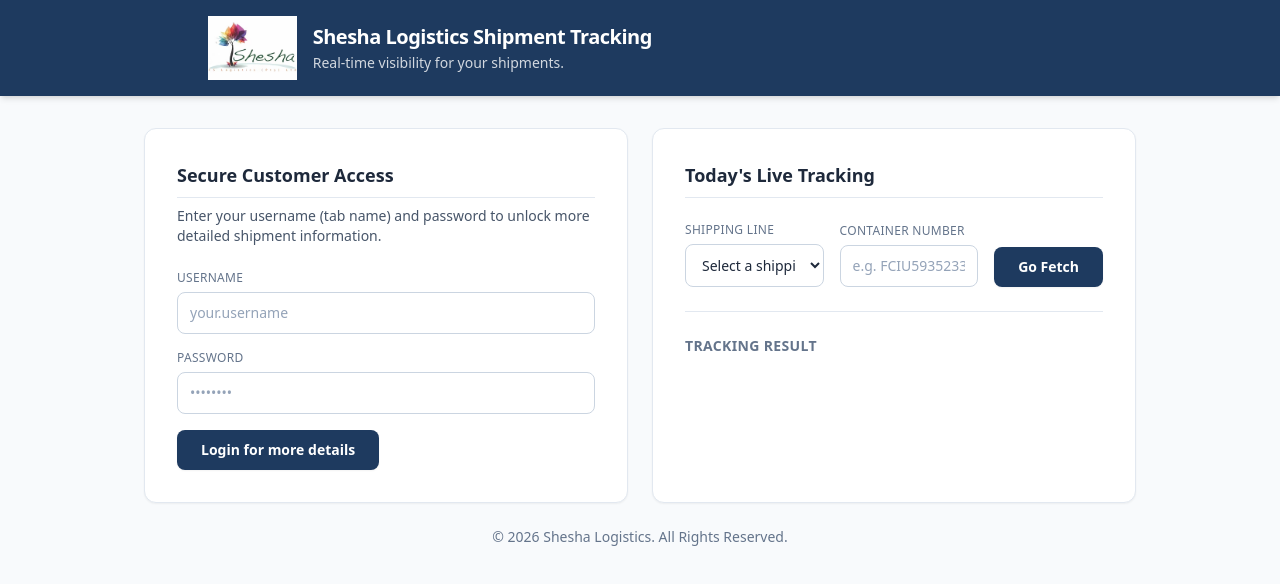
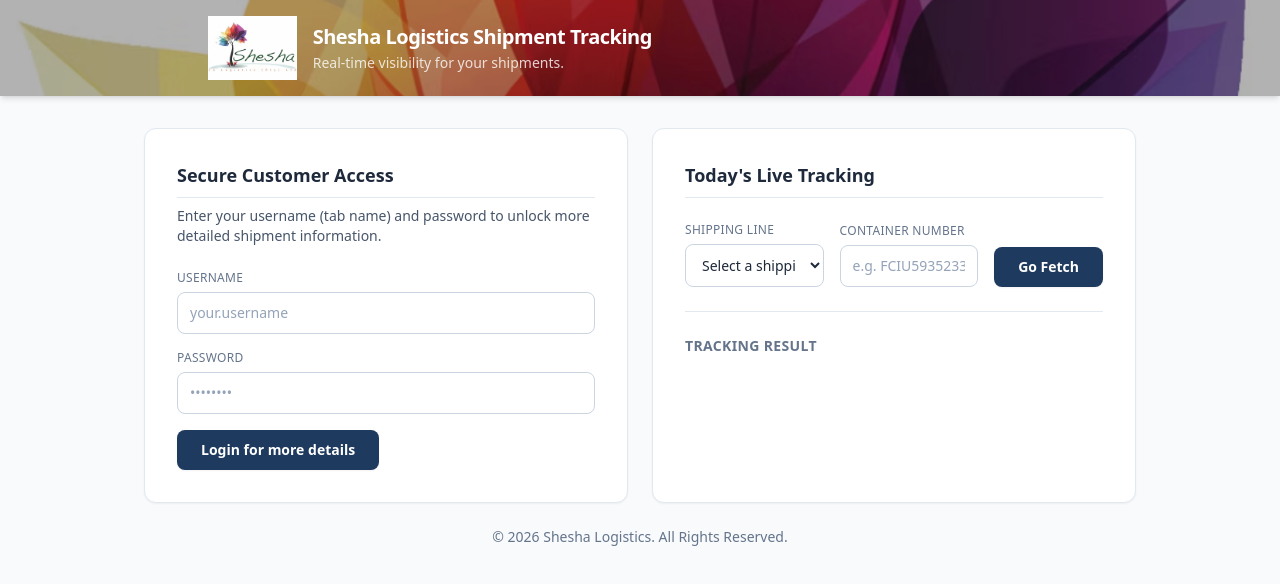
Before and after one commit to romeopestana/redfiniti-tracking, a website: page indexshipping.html in a window 1280 px wide. Drawn offline with nearby package versions, Linux system fonts and the light colour scheme.

Commit message:
Updated the banner

```diff
--- a/indexshipping.html
+++ b/indexshipping.html
@@ -27,9 +27,18 @@
   </style>
 </head>
 <body class="min-h-screen bg-slate-50 text-slate-800">
-  <!-- Top bar: Shesha-style header -->
-  <header class="bg-[#1e3a5f] text-white shadow-md">
-    <div class="max-w-4xl mx-auto px-4 py-4 flex flex-col sm:flex-row sm:items-center sm:justify-between gap-4">
+  <!-- Top bar: Shesha-style header with image banner -->
+  <header class="relative text-white shadow-md">
+    <!-- Full-width header image -->
+    <img
+      src="shesha header.avif"
+      alt="Shesha Logistics header"
+      class="absolute inset-0 w-full h-full object-cover"
+    />
+    <!-- Subtle overlay for readability -->
+    <div class="absolute inset-0 bg-black/30"></div>
+
+    <div class="relative max-w-4xl mx-auto px-4 py-4 flex flex-col sm:flex-row sm:items-center sm:justify-between gap-4">
       <div class="flex items-center gap-4">
         <div class="flex items-center justify-center overflow-hidden">
           <img
@@ -112,7 +121,7 @@
               <option value="" disabled selected>Select a shipping line</option>
               <option value="MACS">MACS</option>
               <option value="MSC">MSC</option>
-              <option value="Bobs shipping">Bobs shipping</option>
+              <option value="Test Account">Test Account</option>
             </select>
           </div>
 
@@ -221,7 +230,7 @@
         return;
       }
 
-      // Default behaviour (e.g. Bobs shipping) – show dummy tracking result
+      // Default behaviour (e.g. Test Account) – show dummy tracking result
       resultCard.classList.remove("hidden");
       resultCard.classList.add("fade-in");
     });
```
Also changed, not shown: shesha header.avif (added).
